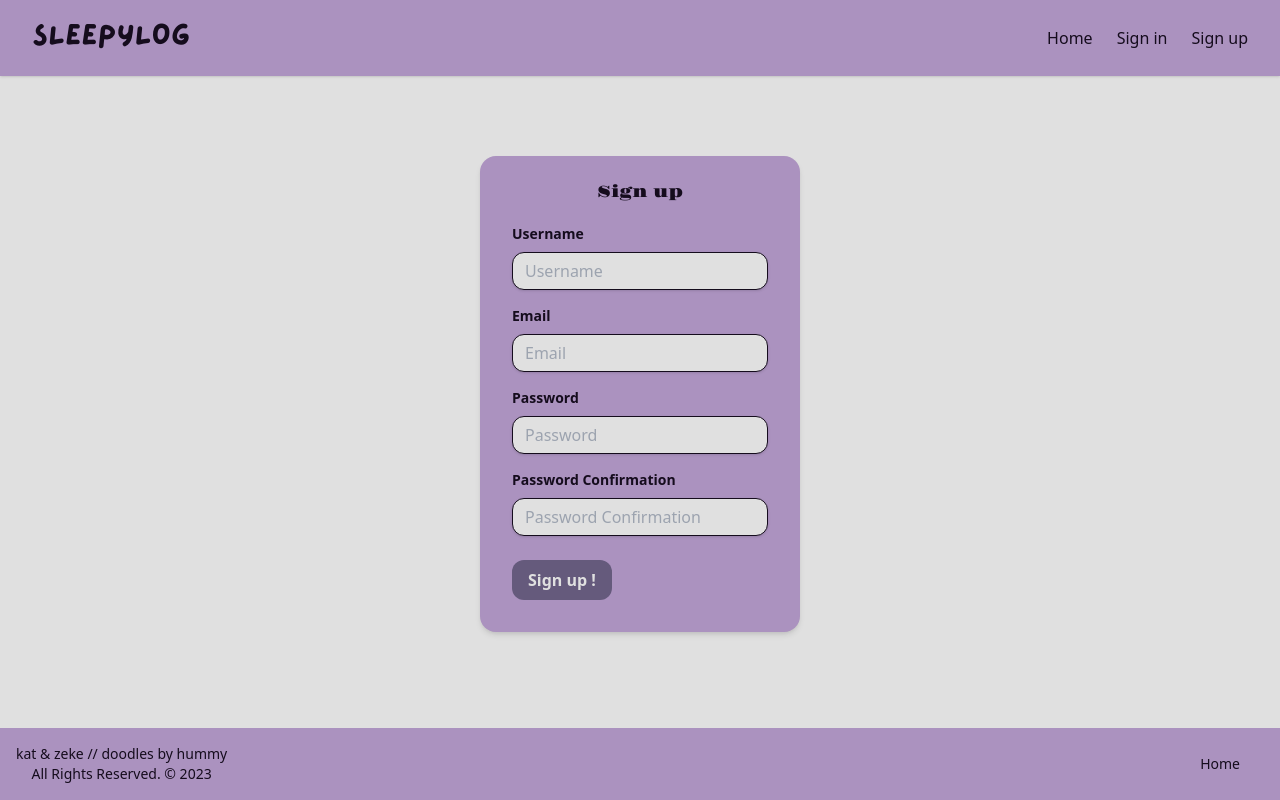
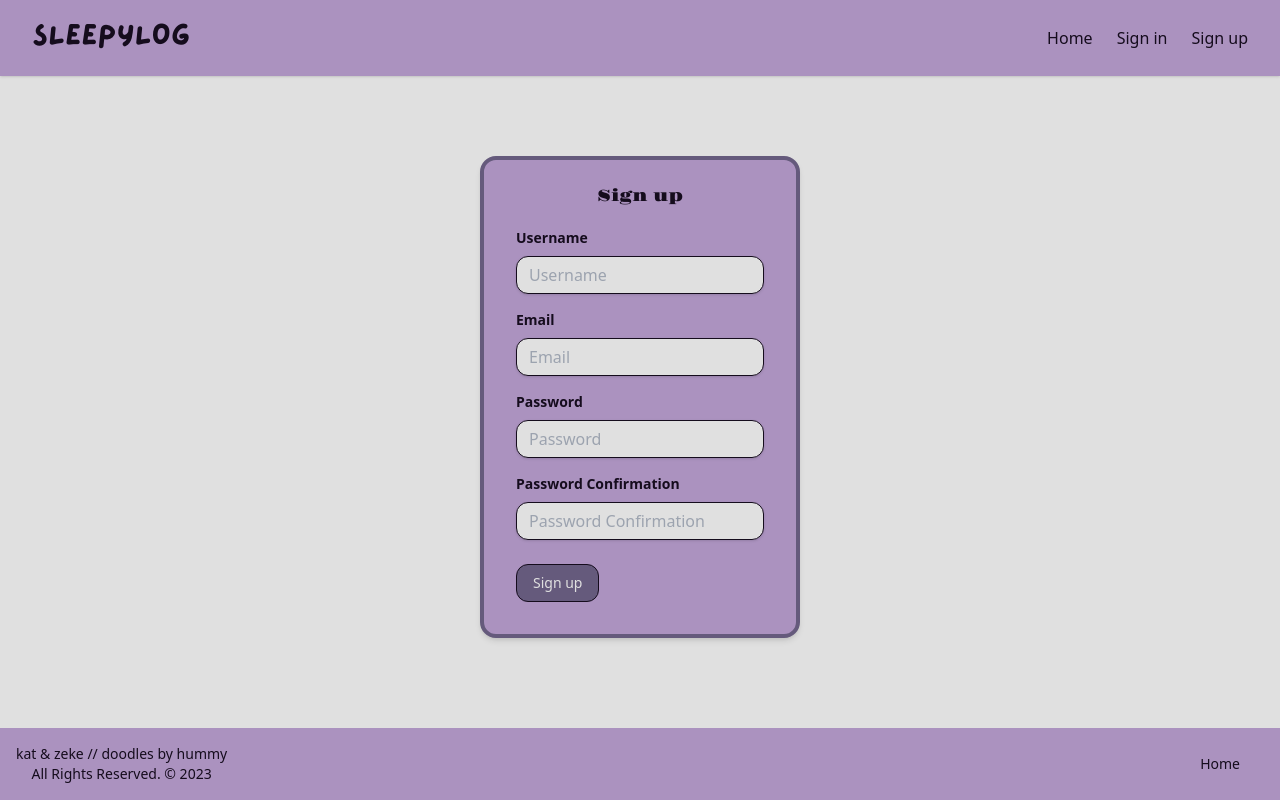
Before and after one commit to artem-ine/sleepylog, a React (Vite) app in the folder frontend/: page / in a window 1280 px wide. Built offline with nearby package versions, Linux system fonts and the light colour scheme.

Commit message:
button style

```diff
--- a/frontend/src/components/SignupForm.jsx
+++ b/frontend/src/components/SignupForm.jsx
@@ -30,7 +30,7 @@ function SignupForm() {
   return (
     <div className="flex justify-center items-center mt-20">
       <div className="w-full max-w-xs">
-        <form className="bg-primary shadow-md rounded-2xl px-8 pt-6 pb-8 mb-4" onSubmit={handleSubmit}>
+        <form className="bg-primary shadow-md rounded-2xl border border-secondary border-4 px-8 pt-6 pb-8 mb-4" onSubmit={handleSubmit}>
           <div className="mb-4">
             <h1 className="font-heading text-center text-black mb-5">Sign up</h1>
             <label className="block text-black text-sm font-bold mb-2" htmlFor="username">
@@ -86,10 +86,10 @@ function SignupForm() {
           </div>
           <div className="flex items-center justify-between">
             <button
-              className="bg-secondary hover:bg-blue-700 text-white font-bold py-2 px-4 rounded-xl focus:outline-none focus:shadow-outline"
+              className="bg-secondary border border-black hover:bg-blue-700 text-white text-sm py-2 px-4 rounded-xl focus:outline-none focus:shadow-outline"
               type="submit"
             >
-              Sign up !
+              Sign up
             </button>
           </div>
         </form>
```
